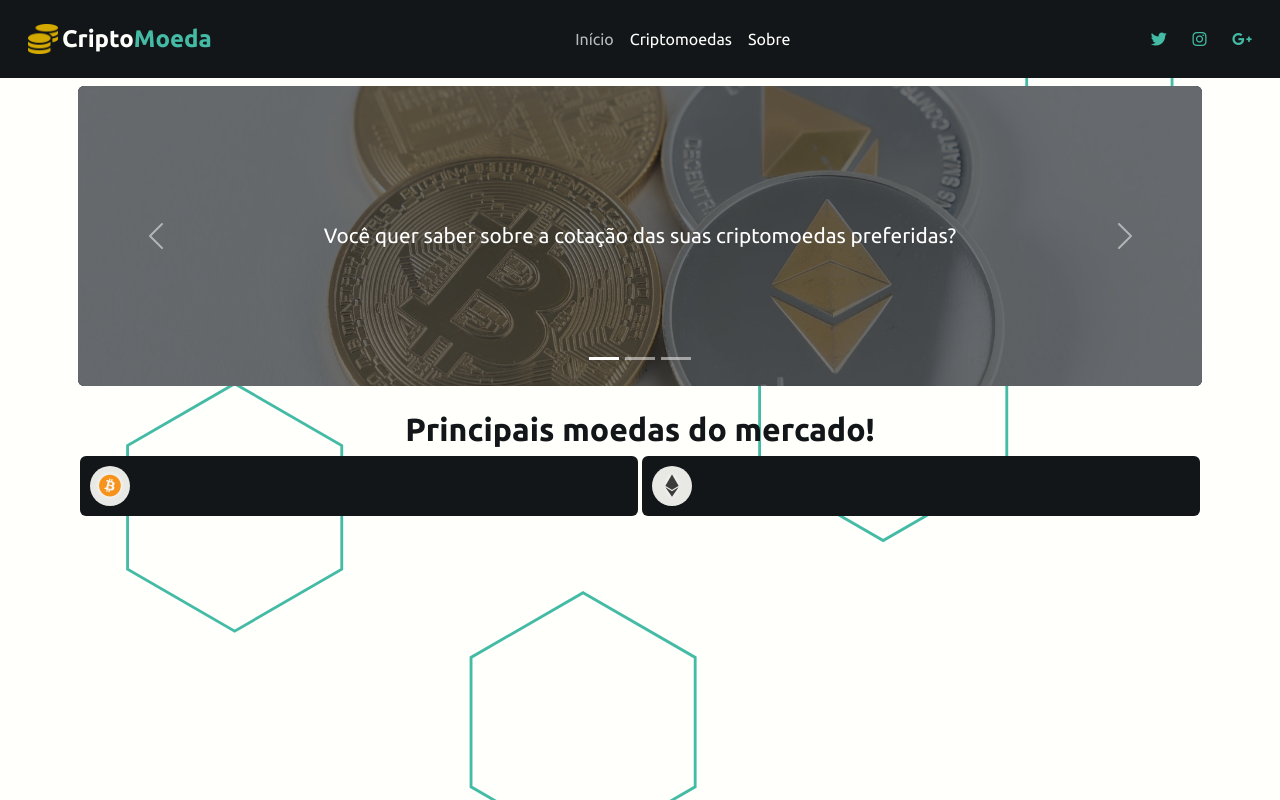
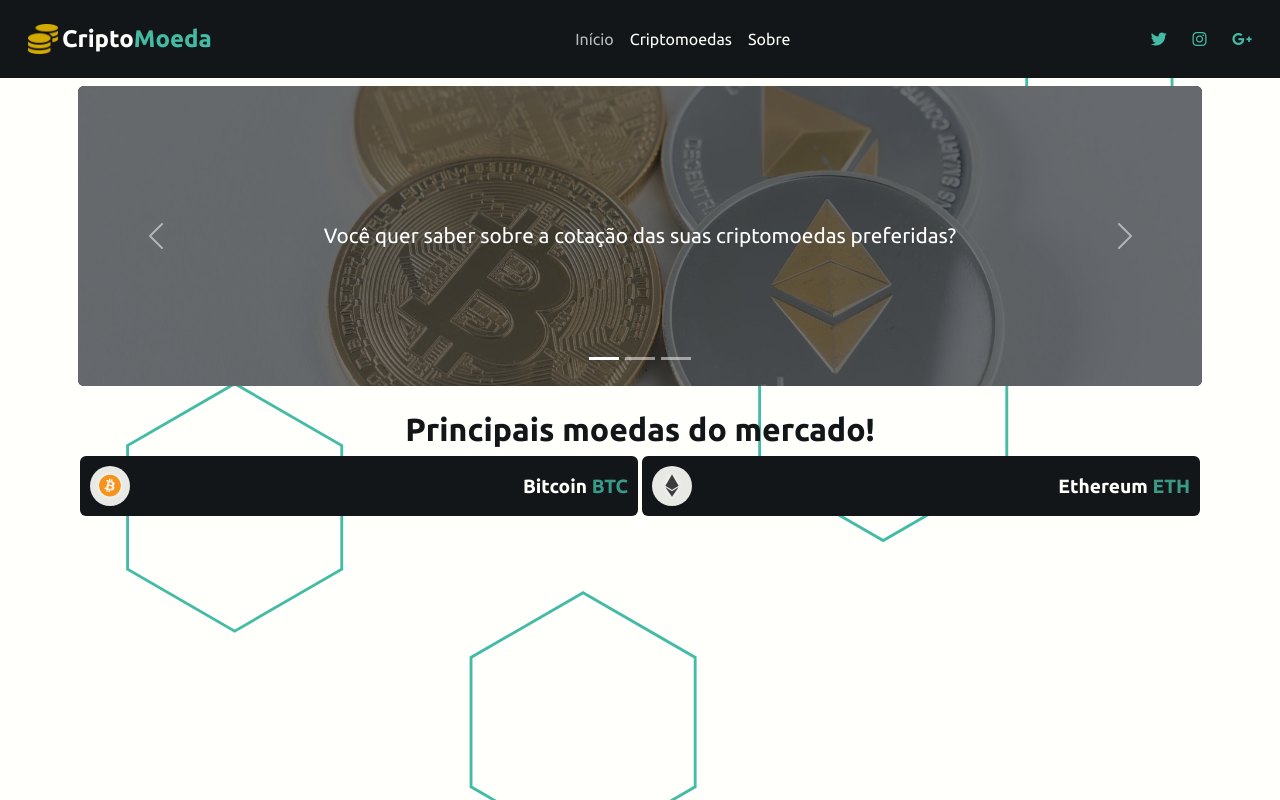
Before and after one commit to IsaacLouzeiro/preco-criptomoedas, a Vue app: page / in a window 1280 px wide. Built offline with nearby package versions, Linux system fonts and the light colour scheme.

Commit message:
comecando conteudo das moedas

```diff
--- a/src/App.vue
+++ b/src/App.vue
@@ -33,7 +33,7 @@
 
     <SecaoHeader />
 
-    <SecaoPrincipal class="container" />
+    <SecaoPrincipal class="container" :criptoCurrency="criptoCurrency" />
 </template>
 
 <script>
@@ -44,20 +44,33 @@ export default {
     name: 'App',
     data() {
         return {
-
+            criptoCurrency: [
+                {
+                    id: 1,
+                    name: 'Bitcoin',
+                    code: 'BTC',
+                    price: '17,968.59',
+                    day: '12.69%',
+                    week: '37.13',
+                    marketCap: '342,677,468,113',
+                    volume: '34,154,900,735'
+                },
+                {
+                    id: 2,
+                    name: 'Ethereum',
+                    code: 'ETH',
+                    price: '910.99',
+                    day: '16.18%',
+                    week: '41.04%',
+                    marketCap: '110,431,019,114',
+                    volume: '16,827,166,935'
+                }
+            ],
         }
     },
     components: {
         SecaoHeader,
         SecaoPrincipal
-    },
-
-    created() {
-
-    },
-
-    methods: {
-
     }
 }
 </script>
--- a/src/components/SecaoPrincipal.vue
+++ b/src/components/SecaoPrincipal.vue
@@ -3,15 +3,21 @@
         <!-- titulo -->
         <h2 class="text-center fw-bold mt-4">Principais moedas do mercado!</h2>
         <!-- principais moedas do mercado -->
-        <div class="row container mx-auto g-1 justify-content-between px-2 moedasPrincipais">
+        <div class="row container mx-auto g-1 justify-content-between px-2 moedasPrincipais text-white pb-4">
             <div class="col-md-6">
                 <section class="rounded">
-                    <span><i class="fa-brands fa-bitcoin"></i></span>
+                    <div class="headerCripto">
+                        <span class="imgCripto"><i class="fa-brands fa-bitcoin"></i></span>
+                        <span class="tituloCripto">{{ criptoCurrency[0].name }} <span>{{ criptoCurrency[0].code }}</span></span>
+                    </div>
                 </section>
             </div>
             <div class="col-md-6">
                 <section class="rounded">
-                    <span><i class="fa-brands fa-ethereum"></i></span>
+                    <div class="headerCripto">
+                        <span class="imgCripto"><i class="fa-brands fa-ethereum"></i></span>
+                        <span class="tituloCripto">{{ criptoCurrency[1].name }} <span>{{ criptoCurrency[1].code }}</span></span>
+                    </div>
                 </section>
             </div>
         </div>
@@ -25,6 +31,10 @@ export default {
         return {
 
         }
+    },
+
+    props: {
+        criptoCurrency: Array
     }
 }
 </script>
@@ -42,7 +52,12 @@ export default {
                 background-color: $color1;
                 padding: 10px;
 
-                span {
+                .headerCripto {
+
+                    display: flex;
+                    justify-content: space-between;
+                    align-items: center;
+                    .imgCripto {
                         width: 40px;
                         height: 40px;
                         border-radius: 20px;
@@ -65,6 +80,19 @@ export default {
                             }
                         }
                     }
+
+                    .tituloCripto {
+                        font-weight: bold;
+                        font-size: 1.2em;
+                        color: $color2;
+
+                        > span {
+                            opacity: .8;
+                            color: $color3;
+                        }
+                    }
+                }
+
             }
 
         }
```
Lines whose indentation alone changed are shown as unchanged.
